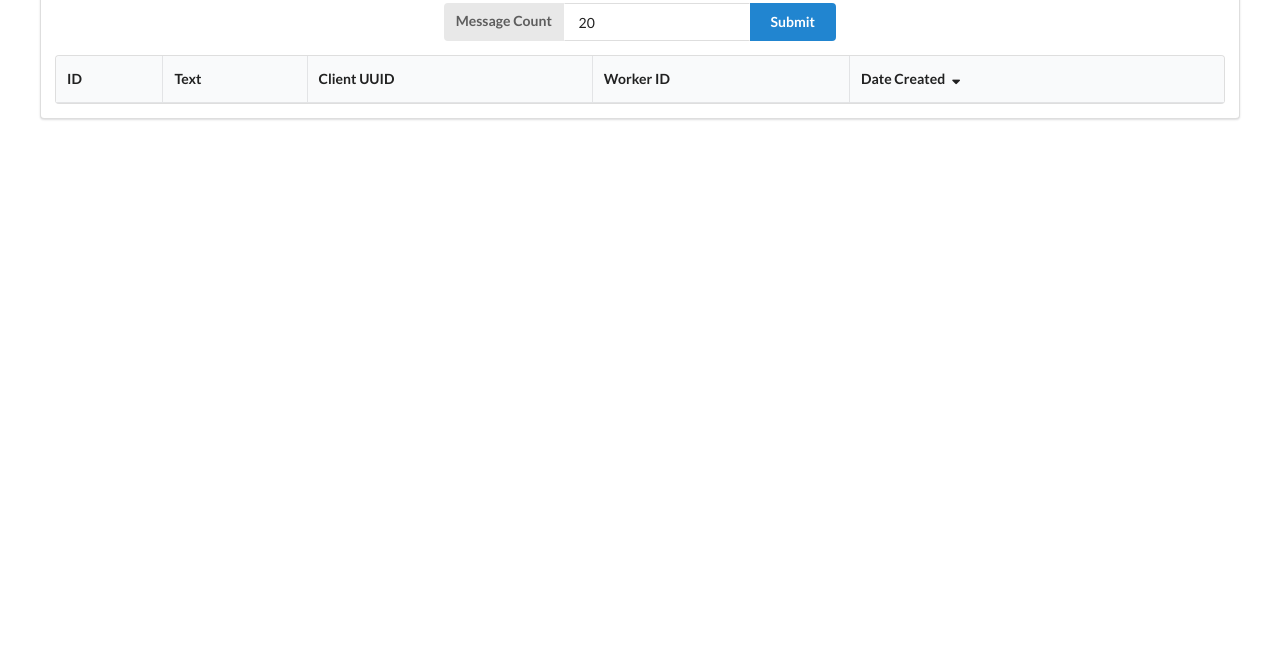
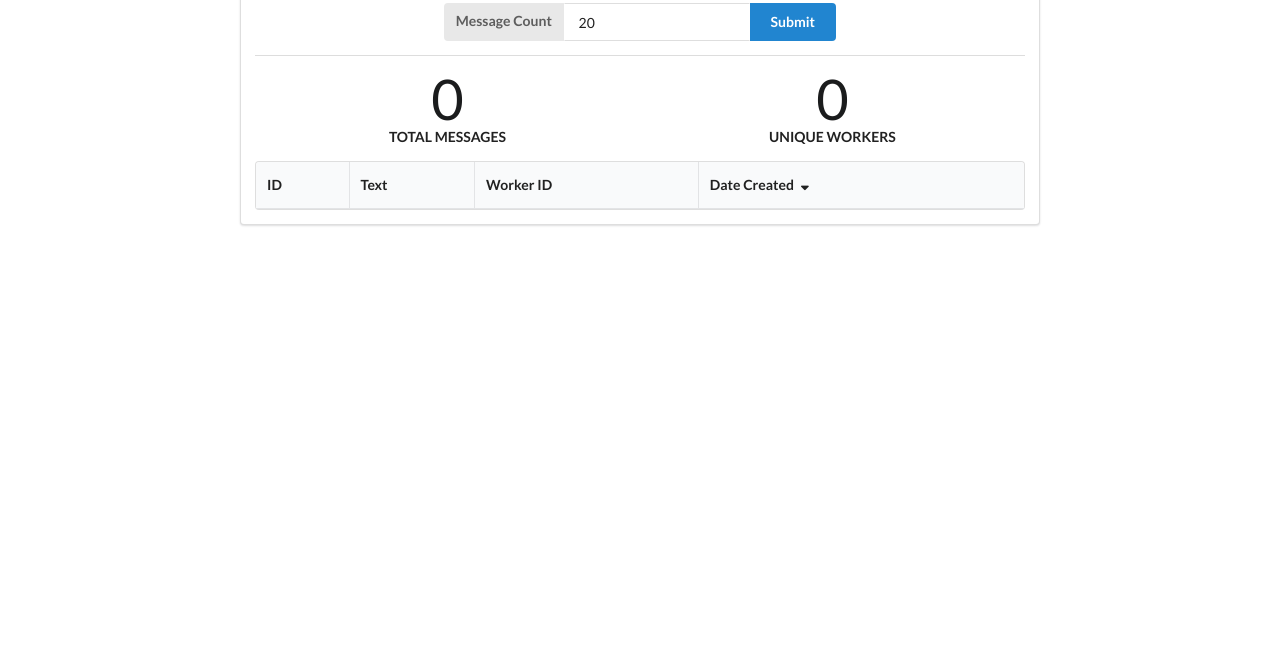
Before and after one commit to TheConnMan/microservices, a website: page frontend/public/index.html in a window 1280 px wide. Shown: the part 138-800 px from the top of the page. Drawn offline with nearby package versions, Linux system fonts and the light colour scheme; some packages are replaced by stand-ins of ours; no server answers.

Commit message:
Add statistics to the UI

```diff
--- a/frontend/public/index.html
+++ b/frontend/public/index.html
@@ -14,7 +14,7 @@
 		<div class="ui segment">
 			<h1 class="ui header">Microservices Frontend</h1>
 		</div>
-		<div class="ui segment" ng-app="frontend" ng-controller="FrontEnd" style="max-width: 1200px; margin: 0 auto;">
+		<div class="ui segment" ng-app="frontend" ng-controller="FrontEnd" style="max-width: 800px; margin: 0 auto;">
 			<h1 class="ui dividing header">Frontend Message Processing</h1>
 			<div class="ui negative message" ng-if="error">
 				<div class="header">
@@ -33,6 +33,25 @@
 					<button class="ui primary button" ng-click="sendMessages()" ng-disabled="loading">Submit</button>
 				</div>
 			</div>
+			<div class="ui divider"></div>
+			<div class="ui two statistics">
+				<div class="statistic">
+					<div class="value">
+						{{ messages.length }}
+					</div>
+					<div class="label">
+						Total Messages
+					</div>
+				</div>
+				<div class="statistic">
+					<div class="value">
+						{{ uniqueWorkers() }}
+					</div>
+					<div class="label">
+						Unique Workers
+					</div>
+				</div>
+			</div>
 			<table class="ui celled striped table">
 				<thead>
 					<tr>
@@ -46,7 +65,6 @@
 					<tr ng-repeat="message in messages | filter: query | orderBy: sortField : reverse">
 						<td>{{ message.id }}</td>
 						<td>{{ message.message }}</td>
-						<td>{{ message.clientId }}</td>
 						<td>{{ message.host }}</td>
 						<td>{{ formatDate(message.dateCreated) }}</td>
 					</tr>
--- a/frontend/public/scripts/app.js
+++ b/frontend/public/scripts/app.js
@@ -9,9 +9,6 @@ app.controller('FrontEnd', ['$scope', '$http', '$resource', function($scope, $ht
 	}, {
 		field: 'message',
 		name: 'Text'
-	}, {
-		field: 'clientId',
-		name: 'Client UUID'
 	}, {
 		field: 'host',
 		name: 'Worker ID'
@@ -54,6 +51,12 @@ app.controller('FrontEnd', ['$scope', '$http', '$resource', function($scope, $ht
 		});
 	};
 
+	$scope.uniqueWorkers = function() {
+		return $.unique($scope.messages.map(function(m) {
+			return m.host;
+		})).length;
+	};
+
 	$scope.changeSort = function(field) {
 		if ($scope.sortField == field) {
 			$scope.reverse = !$scope.reverse;
```
